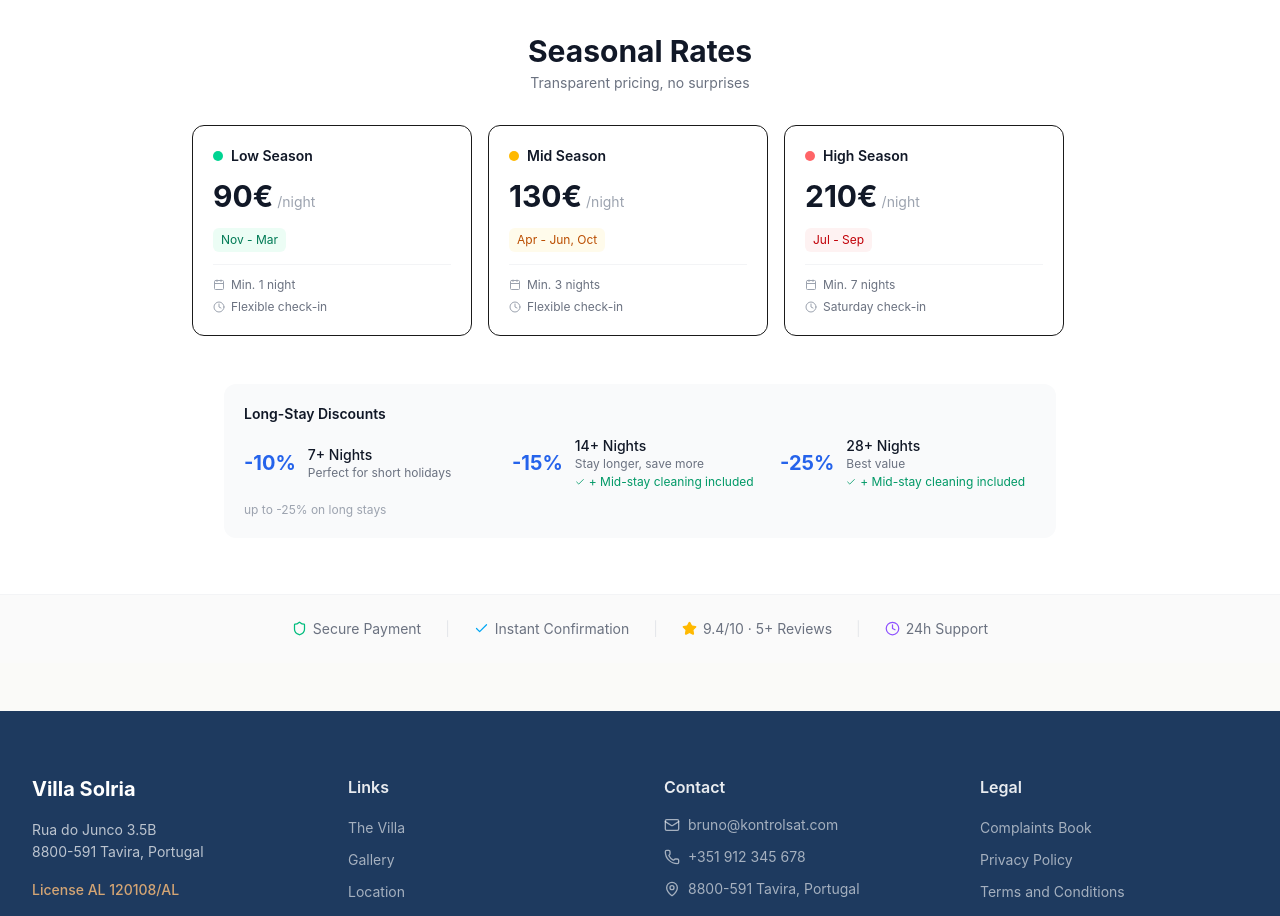
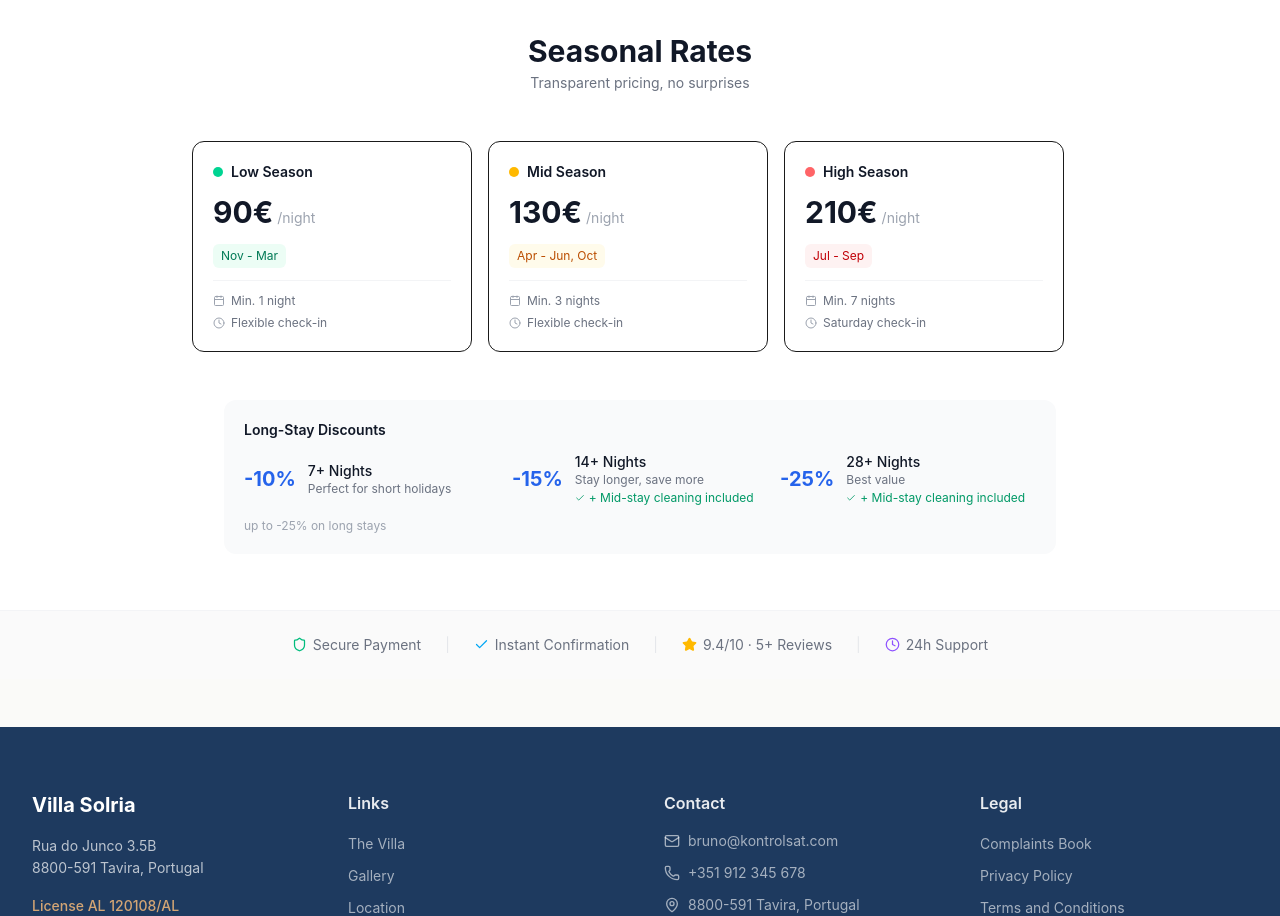
Before and after one commit to Carrulo/villa-solria, a Next.js app: page /en/pricing in a window 1280 px wide. Shown: the part 1860-2776 px from the top of the page. Built offline with nearby package versions, Linux system fonts and the light colour scheme; no server answers; the database is empty.

Commit message:
fix(pricing): add pt-4 to carousel so 'ÉPOCA ATUAL' badge isn't clipped

```diff
--- a/src/app/[locale]/pricing/page.tsx
+++ b/src/app/[locale]/pricing/page.tsx
@@ -260,7 +260,7 @@ export default async function PricingPage({ params }: Props) {
           </div>
 
           {/* Season cards - horizontal scroll carousel */}
-          <div className="flex gap-4 overflow-x-auto pb-4 snap-x snap-mandatory scrollbar-hide -mx-4 px-4 sm:-mx-6 sm:px-6 lg:-mx-8 lg:px-8">
+          <div className="flex gap-4 overflow-x-auto pt-4 pb-4 snap-x snap-mandatory scrollbar-hide -mx-4 px-4 sm:-mx-6 sm:px-6 lg:-mx-8 lg:px-8">
             {displaySeasons.map((season) => {
               const colors = tierColors[season.tier];
               const isActive = season.isActive;
```
